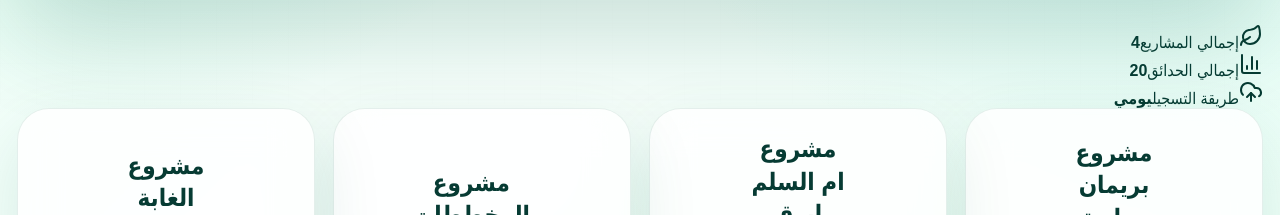
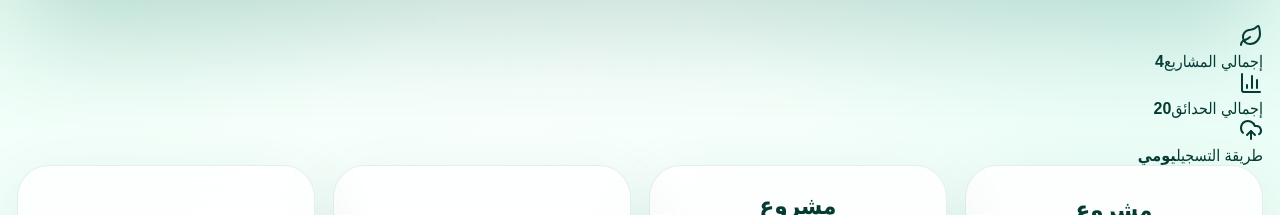
Before and after one commit to L-This/garden-field-registration, a Next.js app: page / in a window 1280 px wide. Shown: the part 405-620 px from the top of the page. Built offline with nearby package versions, Linux system fonts and the light colour scheme.

Commit message:
Update page.tsx

```diff
--- a/src/app/page.tsx
+++ b/src/app/page.tsx
@@ -8,7 +8,7 @@ export default function HomePage() {
 
   return (
     <main className="home-page" dir="rtl">
-      <section className="home-hero">
+      <section className="home-hero legendary-hero">
         <div className="hero-badge-home">
           <ShieldCheck size={17} />
           نظام ميداني مستقل
@@ -30,18 +30,24 @@ export default function HomePage() {
       <section className="home-summary-grid">
         <div className="home-summary-card">
           <Leaf size={24} />
+          <div>
             <span>إجمالي المشاريع</span>
             <strong>{projects.length}</strong>
           </div>
+        </div>
         <div className="home-summary-card">
           <BarChart3 size={24} />
+          <div>
             <span>إجمالي الحدائق</span>
             <strong>{totalGardens}</strong>
           </div>
+        </div>
         <div className="home-summary-card">
           <UploadCloud size={24} />
+          <div>
             <span>طريقة التسجيل</span>
             <strong>يومي</strong>
+          </div>
         </div>
       </section>
 
```
Lines whose indentation alone changed are shown as unchanged.
